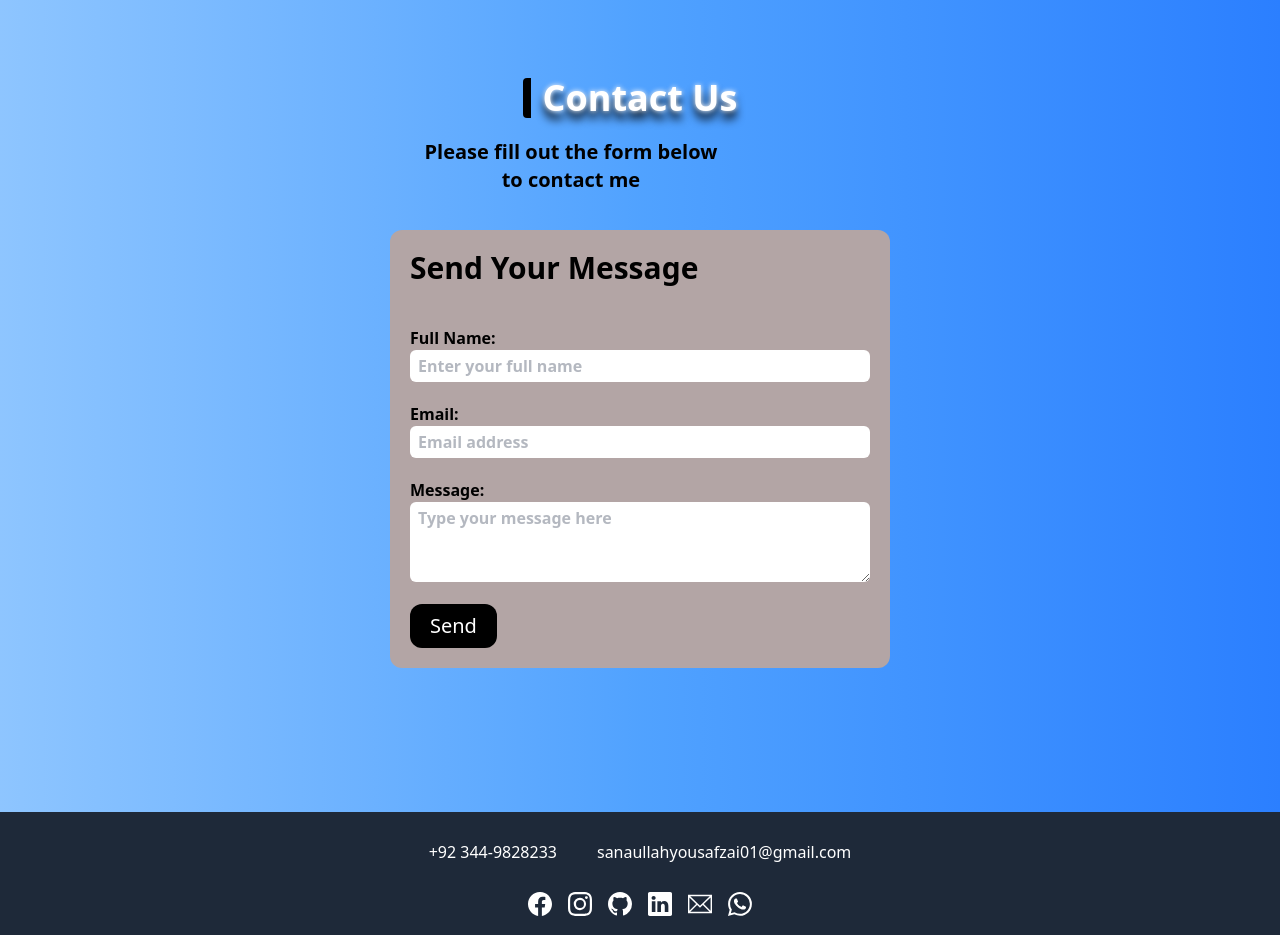
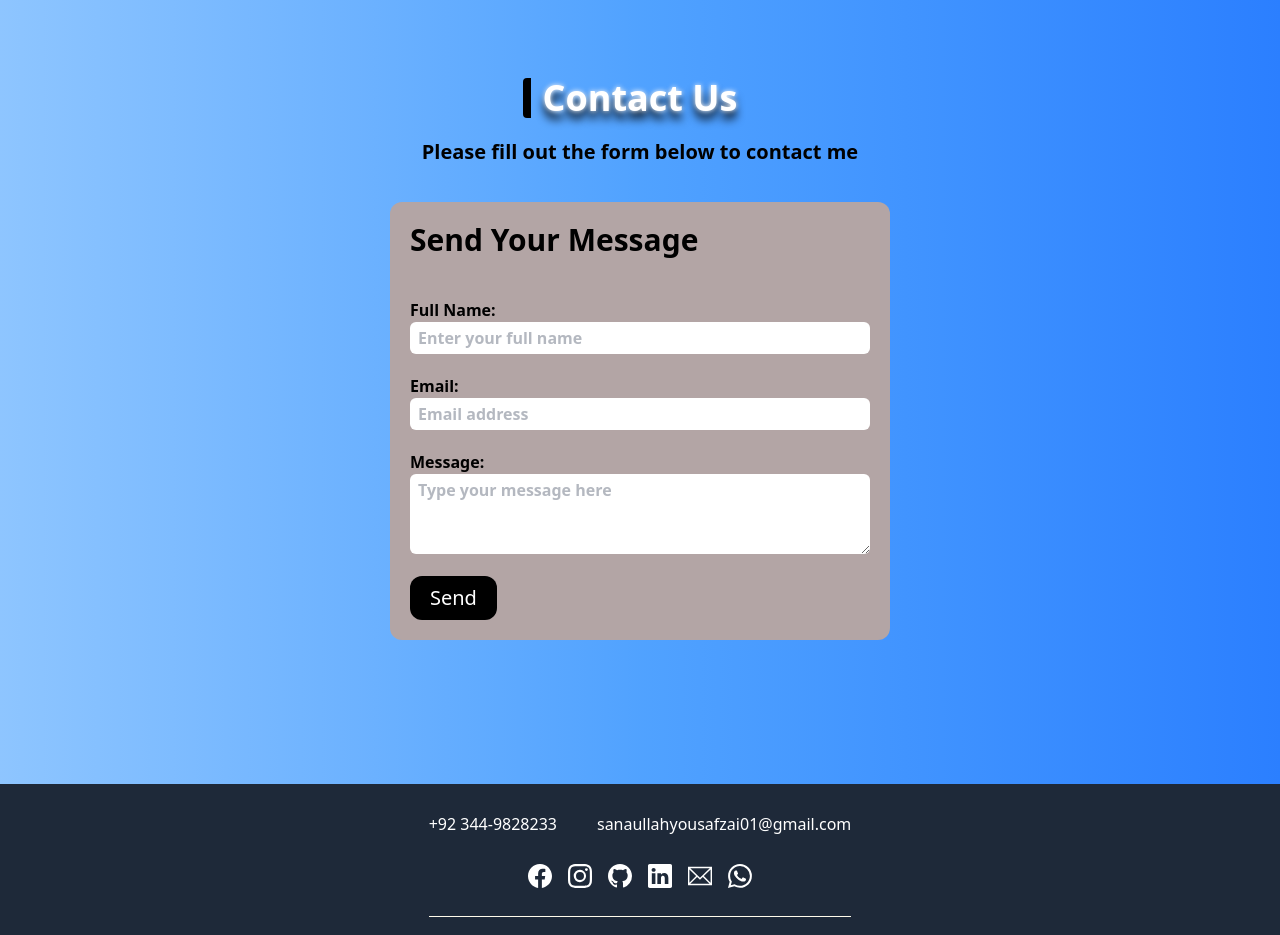
Before and after one commit to sanaullah-7/My-Portfolio, a React (Vite) app: page / in a window 1280 px wide. Shown: the part 4920-5855 px from the top of the page. Built offline with nearby package versions, Linux system fonts and the light colour scheme.

Commit message:
font-bold

```diff
--- a/src/Components/Contact.jsx
+++ b/src/Components/Contact.jsx
@@ -5,7 +5,7 @@ function Contact() {
         <div id='contact' className='mt-4 py-20 place-items-center justify-center flex flex-col'>
             <h1 className='font-bold text-3xl sm:text-4xl text-center   text-white ' style={{ textShadow: '0 0 5px #ffffff, 0 8px 10px #000' }}>
                 <span className="inline-block border-l-8  rounded  border-black pl-3 mr-5">Contact Us</span>
-                <p className='font-semibold text-xl mt-5 text-black text-shadow-none w-1/2 mx-20 '>Please fill out the form below to contact me</p>
+                <p className='font-semibold text-xl mt-5 text-black text-shadow-none px-20  mx-20 '>Please fill out the form below to contact me</p>
             </h1>
             <div className='bg-[#b3a5a5] p-5 w-[320px] sm:w-[400px]  md:w-[500px] rounded-xl mt-9'>
                 <h1 className='font-bold  text-3xl'>Send Your Message</h1>
```
